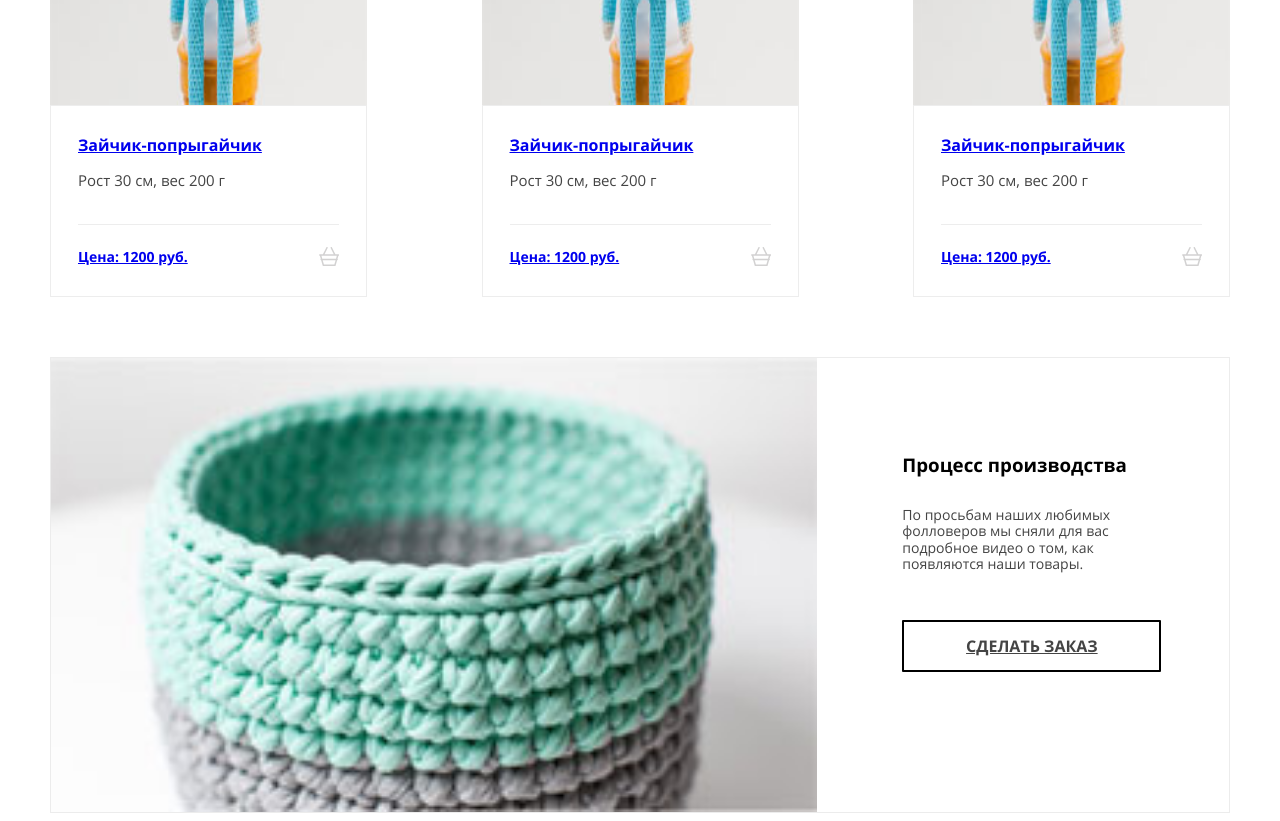
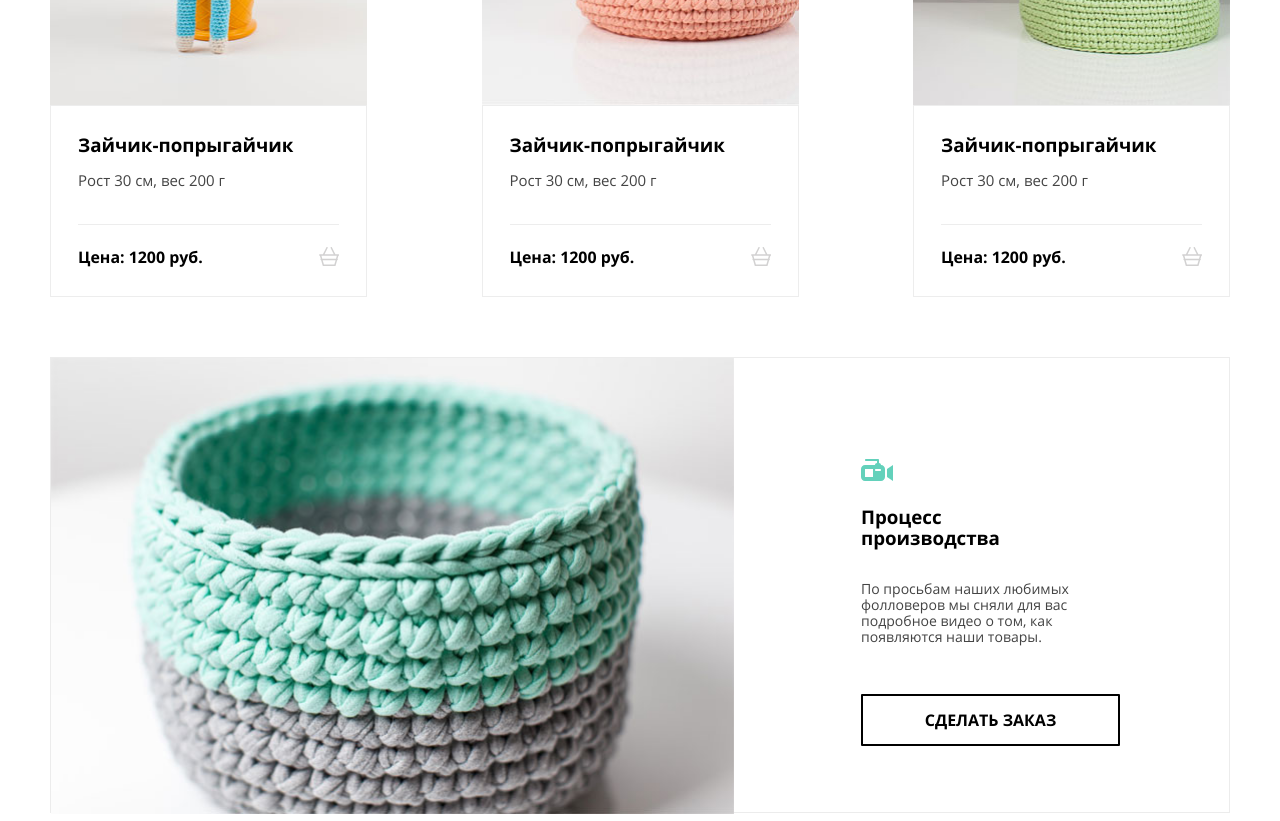
Before and after one commit to dim12ka/249931-mishka, a website: page catalog.html in a window 1280 px wide. Shown: the part 720-1541 px from the top of the page. Drawn offline with nearby package versions, Linux system fonts and the light colour scheme; files that its build step writes are made by us from their sources; files whose address does not match are found by name.

Commit message:
Добавил картинки и внес исправления на главную страницу

```diff
--- a/catalog.html
+++ b/catalog.html
@@ -16,6 +16,7 @@
           <ul class="menu">
             <li class="menu__item menu__item--logo">
               <a href="" class="menu__link menu__link--logo">
+
                 <img src="/img/logo-desktop.svg" width="149px" alt="логотип">
               </a>
             </li>
@@ -109,9 +110,13 @@
         <div class="products-list">
           <article class="product">
             <a href="#">
-              <img class="product__img" src="img/photo-1-mobile@1x.jpg" alt="Картинка">
+              <picture>
+                <source media="(min-width: 1150px)" srcset="img/photo-1-desktop@1x.jpg 1x, img/photo-1-desktop@2x.jpg 2x">
+                <source media="(min-width: 768px)" srcset="img/photo-1-tablet@1x.jpg 1x, img/photo-1-tablet@2x.jpg 2x">
+                <img src="img/photo-1-mobile@1x.jpg" srcset="img/photo-1-mobile@2x.jpg 2x" alt=" Товар" class=" product__img">
+              </picture>
             </a>
-            <div class="product-detail">
+            <div class=" product-detail">
               <div class="product-detail__headline">
                 <a href="#" class="product-detail__title">Зайчик-попрыгайчик</a>
               </div>
@@ -126,9 +131,13 @@
           </article>
           <article class="product">
             <a href="#">
-              <img class="product__img" src="img/photo-1-mobile@1x.jpg" alt="Картинка">
+              <picture>
+                <source media="(min-width: 1150px)" srcset="img/photo-2-desktop@1x.jpg 1x, img/photo-2-desktop@2x.jpg 2x">
+                <source media="(min-width: 768px)" srcset="img/photo-2-tablet@1x.jpg 1x, img/photo-2-tablet@2x.jpg 2x">
+                <img src="img/photo-2-mobile@1x.jpg" srcset="img/photo-2-mobile@2x.jpg 2x" alt=" Товар" class=" product__img">
+              </picture>
             </a>
-            <div class="product-detail">
+            <div class=" product-detail">
               <div class="product-detail__headline">
                 <a href="#" class="product-detail__title">Зайчик-попрыгайчик</a>
               </div>
@@ -143,7 +152,13 @@
           </article>
           <article class="product">
             <a href="#">
-              <img class="product__img" src="img/photo-1-mobile@1x.jpg" alt="Картинка">
+              <a href="#">
+                <picture>
+                  <source media="(min-width: 1150px)" srcset="img/photo-3-desktop@1x.jpg 1x, img/photo-3-desktop@2x.jpg 2x">
+                  <source media="(min-width: 768px)" srcset="img/photo-3-tablet@1x.jpg 1x, img/photo-3-tablet@2x.jpg 2x">
+                  <img src="img/photo-3-mobile@1x.jpg" srcset="img/photo-3-mobile@2x.jpg 2x" alt=" Товар" class="product__img">
+                </picture>
+              </a>
             </a>
             <div class="product-detail">
               <div class="product-detail__headline">
@@ -161,7 +176,11 @@
         </div>
         <section class="howto">
           <div class="container">
-            <img class="howto__img" src="img/video-mobile@1x.jpg" alt="video"></img>
+            <picture>
+              <source media="(min-width: 1150px)" srcset="img/video-desktop@1x.jpg 1x, img/video-desktop@2x.jpg 2x">
+              <source media="(min-width: 768px)" srcset="img/video-tablet@1x.jpg 1x, img/video-tablet@2x.jpg 2x">
+              <img src="img/video-mobile@1x.jpg" srcset="img/video-mobile@2x.jpg 2x" class="howto__img" alt="video">
+            </picture>
             <h2 class="howto__title">Процесс производства</h2>
             <p class="howto__description">По просьбам наших любимых фолловеров мы сняли для вас подробное видео о том, как появляются наши товары.</p>
             <a href="#" class="howto__button button">Сделать заказ</a>
@@ -261,7 +280,7 @@
           </a>
         </div>
       </footer>
-      <div class="popup">
+      <div class="popup hidden">
         <h3 class="popup__title">Добавить в корозину</h3>
         <span class="popup__desc">Выберите размер</span>
         <ul class="size">
--- a/sass/_contacts.scss
+++ b/sass/_contacts.scss
@@ -1,8 +1,23 @@
 .contacts {
   display: flex;
   flex-direction: column;
-  width: 100%;
   position: relative;
+  justify-content: center;
+
+  @include desktop {
+    padding: 0 50px 0 225px;
+    flex-direction: inherit;
+    flex-wrap: wrap;
+    justify-content: center;
+    align-items: flex-start;
+  }
+}
+
+.contacts__item {
+  @include desktop {
+    flex: 1 1 325px;
+    align-self: center;
+  }
 }
 
 .contacts__headline {
@@ -16,72 +31,8 @@
 
     top: 0;
   }
-}
-
-.contact-list {
-  padding: 0 30px;
-
-  @include no-list;
-}
-
-.contact-list__item {
-  padding: 0 30px;
-  margin-bottom: 40px;
-}
-
-.contact-list__type {
-  display: inline-block;
-  width: 76px;
-  vertical-align: top;
-}
-
-.contact-list__address {
-  display: inline-block;
-  margin: 0;
-}
-
-.contact-list__email {
-  color: $text-color;
-  text-decoration: none;
-  border-bottom: 1px solid $lightgreen;
-}
-
-.contact__map {
-  margin: 0 auto;
-  position: relative;
-  margin-bottom: 40px;
-  position: relative;
-  background-image: url("../img/map-tablet.jpg");
-  background-repeat: no-repeat;
-  background-position: center center;
-  background-size: cover;
-  height: 457px;
-  min-width: $mobile-width;
-
-  &::after {
-    content: "";
-    position: absolute;
-    display: block;
-    width: 100%;
-    height: 100%;
-    top: 0;
-    background-image: url("../img/icon-map-pin.svg");
-    background-position: 50% 50%;
-    background-repeat: no-repeat;
-  }
-}
-
-.contact__button {
-  @include button;
-
-  margin: 0 auto;
-  min-width: 260px;
-  background-color: transparent;
-  margin-bottom: 40px;
-}
 
   @include tablet {
-  .contacts__headline {
     position: relative;
     font-size: em(43);
     padding: 80px 50px;
@@ -95,7 +46,7 @@
 
     &::after {
       content: "";
-      right: 0;
+      right: 50px;
       top: 0;
       margin: auto;
       bottom: 0;
@@ -106,91 +57,117 @@
     }
   }
 
+
+  @include desktop {
+    font-size: em(53);
+    padding: 60px 0;
+    flex-basis: 325px;
+
+    &::after {
+      margin: 0;
+      right: 0;
+      top: 50px;
+      left: -115px;
+    }
+  }
+}
+
 .contact-list {
+  @include no-list;
+
+  padding: 0 30px;
+
+  @include tablet {
     padding: 0 50px;
+    justify-content: space-between;
+  }
+
+
+  @include desktop {
+    padding: 0;
+    display: flex;
+    flex-direction: column;
+  }
 }
 
 .contact-list__item {
-    display: inline-block;
+  display: inline-flex;
+  margin-bottom: 40px;
+
+  @include tablet {
     vertical-align: top;
     font-size: em(17);
+    line-height: em(30);
     margin-right: 50px;
+  }
+}
+
+.contact-list__type {
+  width: 76px;
+  vertical-align: top;
+}
+
+.contact-list__address {
+  margin: 0;
+}
+
+.contact-list__email {
+  color: $text-color;
+  text-decoration: none;
+  border-bottom: 1px solid $lightgreen;
+
+  @include tablet {}
 }
 
 .contact__map {
   position: relative;
-    background-image: url("../img/map-tablet.jpg");
-    background-repeat: no-repeat;
-    background-position: center center;
+  margin-bottom: 40px;
   background-size: cover;
+  height: 457px;
+  overflow: hidden;
+
+  @include tablet {
+    position: relative;
     height: 460px;
-  }
-
-  .contact__button {
-    margin: 0 auto;
-    min-width: 230px;
-    margin-bottom: 40px;
-  }
   }
 
 
   @include desktop {
-  .contacts__headline {
-    position: relative;
-    font-size: em(53);
-    padding: 80px 225px;
+    display: flex;
+    height: 458px;
+    flex-basis: 525px;
+  }
 
-    &::before {
-      content: "";
-      background: url("../img/bg_zigzag-tablet.svg") repeat;
-      width: 100%;
-      height: 15px;
-    }
 
   &::after {
     content: "";
-      left: 0;
+    position: absolute;
+    display: block;
+    width: 100%;
+    height: 100%;
     top: 0;
-      margin: auto;
-      bottom: 0;
-      position: absolute;
-      background-image: url("../img/icon-flag.svg");
-      width: 47px;
-      height: 81px;
+    background-image: url("../img/icon-map-pin.svg");
+    background-position: 50% 50%;
+    background-repeat: no-repeat;
+  }
+
+  .contact__map-img {
+    width: 100%;
+    background-size: cover;
   }
 }
 
-  .contact-list {
-    display: block;
-    padding: 0 225px;
-  }
+.contact__button {
+  width: 260px;
+  align-self: center;
 
-  .contact-list__item {
-    padding: 0;
-    vertical-align: top;
-    font-size: em(17);
-  }
+  @include button;
 
-  .contact__map {
-    float: right;
-    position: relative;
-    background-image: url("../img/map-tablet.jpg");
-    background-repeat: no-repeat;
-    background-position: center center;
-    background-size: cover;
-    width: 525px;
-    height: 454px;
-    margin-top: -320px;
-    margin-right: 50px;
-  }
+  background-color: transparent;
+  margin-bottom: 40px;
 
-  .contact__button {
-    margin: 0 auto;
-    float: left;
-    min-width: 230px;
-    margin-left: 225px;
-    margin-top: -85px;
-    margin-bottom: 40px;
-    clear: both;
+  @include tablet {
+    width: 232px;
+    align-self: center;
   }
 }
--- a/sass/_header.scss
+++ b/sass/_header.scss
@@ -294,7 +294,7 @@
 
     @include tablet {
       display: block;
-      background-image: url("../img/hero-desktop.jpg");
+      background-image: url("../img/hero-desktop@1x.jpg");
       height: 736px;
       background-repeat: no-repeat;
       background-position: 50% 50%;
@@ -302,7 +302,7 @@
 
 
     @include desktop {
-      background-image: url("../img/hero-desktop.jpg");
+      background-image: url("../img/hero-desktop@1x.jpg");
       height: 746px;
       width: 100%;
     }
--- a/sass/_howto.scss
+++ b/sass/_howto.scss
@@ -20,6 +20,7 @@
 
 
   @include desktop {
+    align-items: baseline;
     flex-wrap: wrap;
     height: 456px;
   }
@@ -45,12 +46,25 @@
 
   @include desktop {
     align-self: flex-start;
-    width: 22%;
+    width: 20px;
     margin-left: 0;
     margin-top: 96px;
     margin-bottom: 32px;
     padding: 0;
     box-sizing: border-box;
+  }
+
+
+  &::before {
+    display: flex;
+    content: "";
+    background: url("../img/icon-video.svg") no-repeat;
+    width: 32px;
+    height: 32px;
+
+    @include desktop {
+      padding-bottom: 20px;
+    }
   }
 }
 
@@ -73,6 +87,8 @@
 .howto__button {
   @include button;
 
+  color: black;
+  text-decoration: none;
   text-align: center;
   margin: 27px 33px 32px;
   box-sizing: border-box;
@@ -89,18 +105,13 @@
 }
 
 .howto__img {
-  background-image: url("../img/video-mobile@1x.jpg");
-
   @include tablet {
-    width: 100%;
+    width: 683px;
     height: 456px;
-    background-image: url("../img/video-tablet@1x.jpg");
   }
 
 
   @include desktop {
-    width: 65%;
     margin-right: 18px;
-    background-image: url("../img/video-desktop@1x.jpg");
   }
 }
--- a/sass/_product-offer.scss
+++ b/sass/_product-offer.scss
@@ -12,6 +12,14 @@
     flex-direction: row;
     justify-content: flex-start;
   }
+
+
+  @include desktop {
+    flex-direction: row;
+    justify-content: space-between;
+    align-items: center;
+    padding: 0 50px 0 225px;
+  }
 }
 
 .product-offer-headline {
@@ -20,6 +28,11 @@
   @include tablet {
     display: flex;
     align-items: center;
+  }
+
+
+  @include desktop {
+    position: relatative;
   }
 }
 
@@ -48,17 +61,36 @@
   @include tablet {
     flex-basis: 50%;
   }
+
+
+  @include desktop {
+    flex-basis: 325px;
+  }
 }
 
 .product-offer__text {
-  width: 88%;
+  @include tablet {
+    width: 88%;
+  }
+
+
+  @include desktop {
+    width: 292px;
+  }
 }
 
 .product-offer-feature {
   @include no-list;
 
-  width: 88%;
-  margin-bottom: 30px;
+  @include tablet {
+    width: 88%;
+    margin-bottom: 30px;
+  }
+
+
+  @include desktop {
+    width: 292px;
+  }
 }
 
 .feature__item {
@@ -76,12 +108,23 @@
     flex-basis: 50%;
     height: 405px;
   }
+
+
+  @include desktop {
+    flex-basis: 525px;
+  }
 }
 
 .product-offer-footer {
   @include tablet {
     width: 44%;
     margin-top: -125px;
+  }
+
+
+  @include desktop {
+    flex-basis: 325px;
+    margin-top: 120px;
   }
 }
 
@@ -102,4 +145,8 @@
   @include button;
 
   margin-bottom: 70px;
+
+  @include desktop {
+    width: 292px;
+  }
 }
--- a/sass/_product.scss
+++ b/sass/_product.scss
@@ -56,6 +56,12 @@
   font-size: 16px;
   line-height: 24px;
   font-weight: bold;
+  text-decoration: none;
+  color: $black;
+
+  @include tablet {
+    font-size: em(20);
+  }
 }
 
 .product-detail__features {
@@ -78,4 +84,10 @@
   font-size: 14px;
   line-height: 24px;
   font-weight: bold;
+  text-decoration: none;
+  color: $black;
+
+  @include tablet {
+    font-size: em(17);
+  }
 }
--- a/sass/_reviews.scss
+++ b/sass/_reviews.scss
@@ -19,10 +19,7 @@
   @include desktop {
     width: auto;
     margin-left: 50px;
-    padding: 80px 50px 0 225px;
-    background-image: url("../img/bg_review.jpg");
-    background-position: left center;
-    background-repeat: no-repeat;
+    padding: 80px 50px 0 175px;
   }
 }
 
```
Also changed, not shown: index.html (+23 -7 lines), sass/_common.scss (+7 -0 lines). Lines whose indentation alone changed are shown as unchanged.
